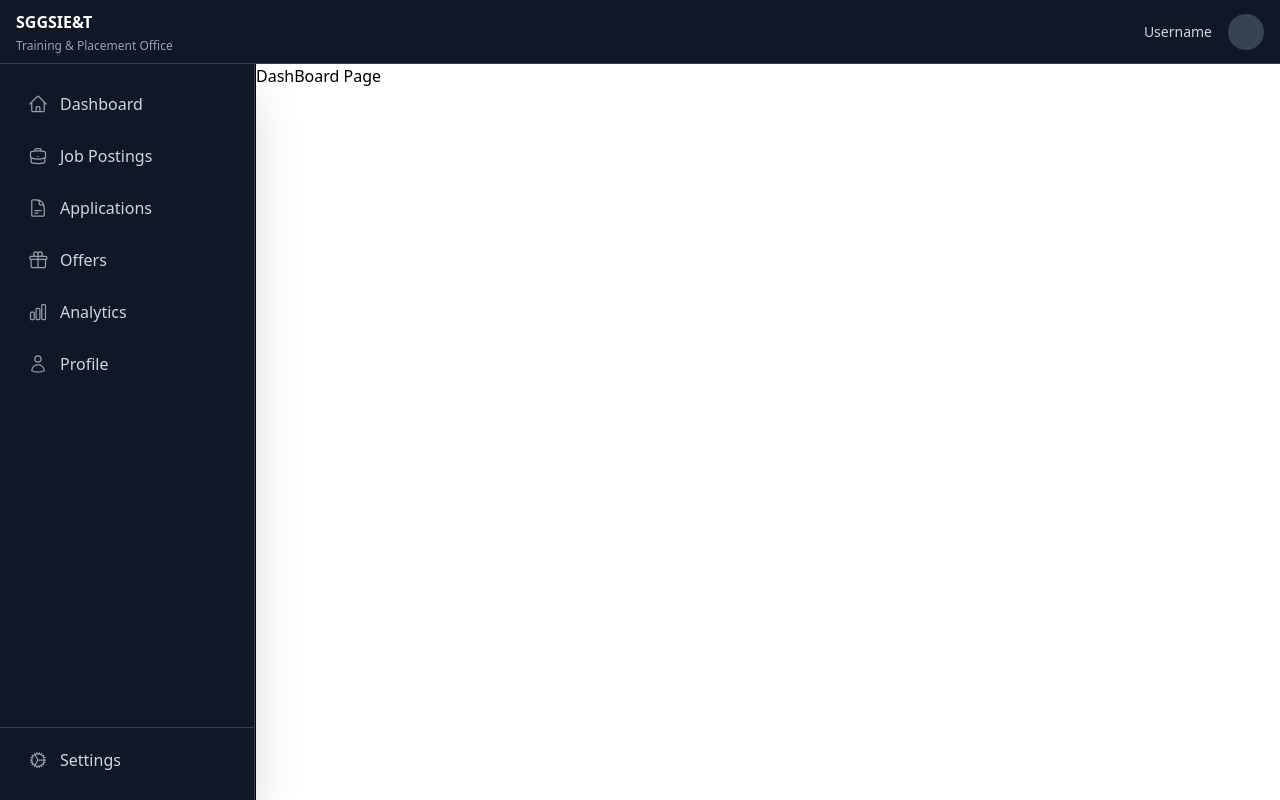
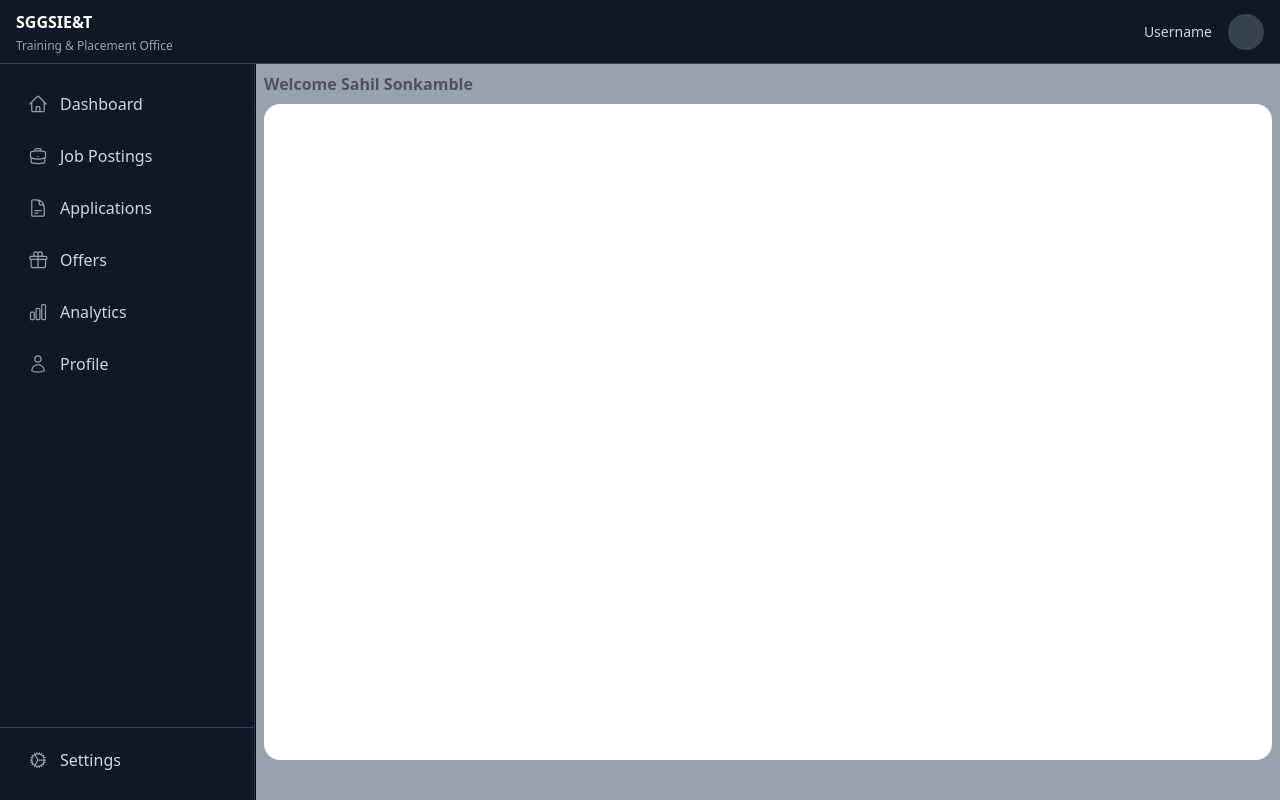
Before and after one commit to sonkamblesahil/Campus-recruitment-management-system, a Next.js app: page /dashboard in a window 1280 px wide. Built offline with nearby package versions, Linux system fonts and the light colour scheme.

Commit message:
minor ui changes for better looks

```diff
--- a/app/dashboard/page.jsx
+++ b/app/dashboard/page.jsx
@@ -2,8 +2,11 @@ import React from 'react'
 
 export default function DashBoardPage() {
   return (
-    <div className='bg-whiteh-full'>
-      DashBoard Page
+    <div className='bg-gray-400 h-full p-2'>
+      <h1 className="text-zinc-600 text-base font-bold">Welcome Sahil Sonkamble</h1>
+      <div className='h-[82vh] rounded-2xl flex items-center justify-center bg-white mt-2'>
+
+      </div>
     </div>
   )
 }
```
